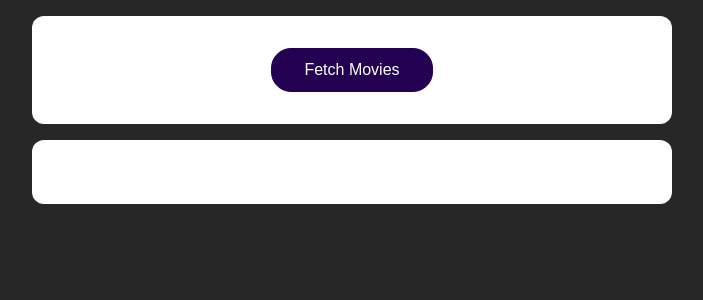
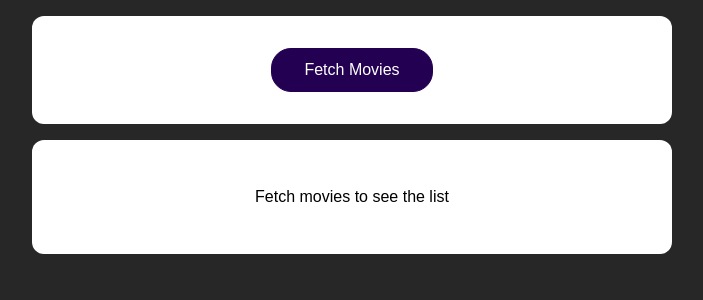
Before and after one commit to leonitshaqiri/section_14-sending-http-request-connecting-to-a-database, a React (Create React App) app: page / in a window 1280 px wide. Shown: the top 300 px of the page, without its empty margins (288-991 px from the left). Built offline with nearby package versions, Linux system fonts and the light colour scheme.

Commit message:
179. Handling Loading & Data States

```diff
--- a/src/App.js
+++ b/src/App.js
@@ -5,8 +5,10 @@
 
 function App() {
   const [movies, setMovies] = useState([]);
+  const [isLoading, setIsLoading] = useState(false);
 
   async function fetchMoviesHandler() {
+    setIsLoading(true);
     const response = await fetch("https://swapi.dev/api/films/");
     const data = await response.json();
 
@@ -19,6 +21,7 @@
       };
     });
     setMovies(transformedMovies);
+    setIsLoading(false);
   }
   return (
     <React.Fragment>
@@ -26,7 +29,11 @@
         <button onClick={fetchMoviesHandler}>Fetch Movies</button>
       </section>
       <section>
-        <MoviesList movies={movies} />
+        {!isLoading && movies.length > 0 && <MoviesList movies={movies} />}
+        {!isLoading && movies.length === 0 && (
+          <p>Fetch movies to see the list</p>
+        )}
+        {isLoading && <p>Loading...</p>}
       </section>
     </React.Fragment>
   );
```
